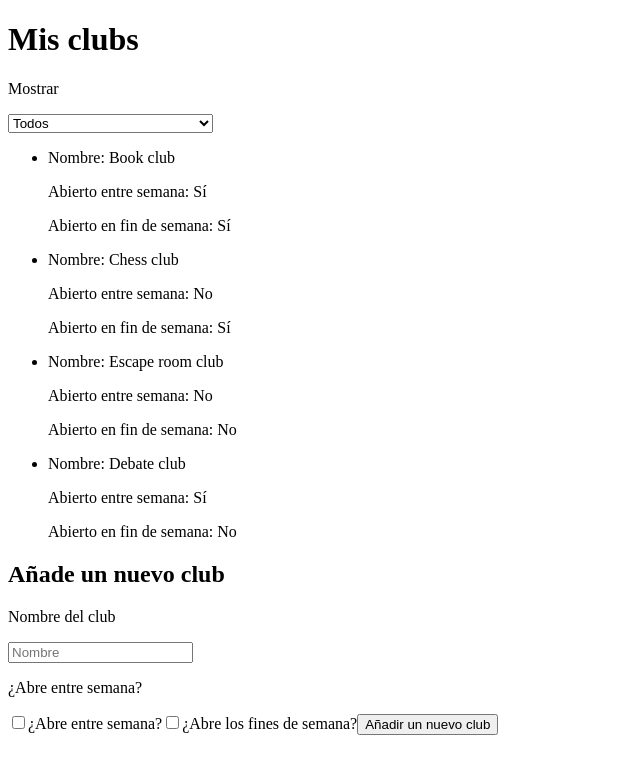
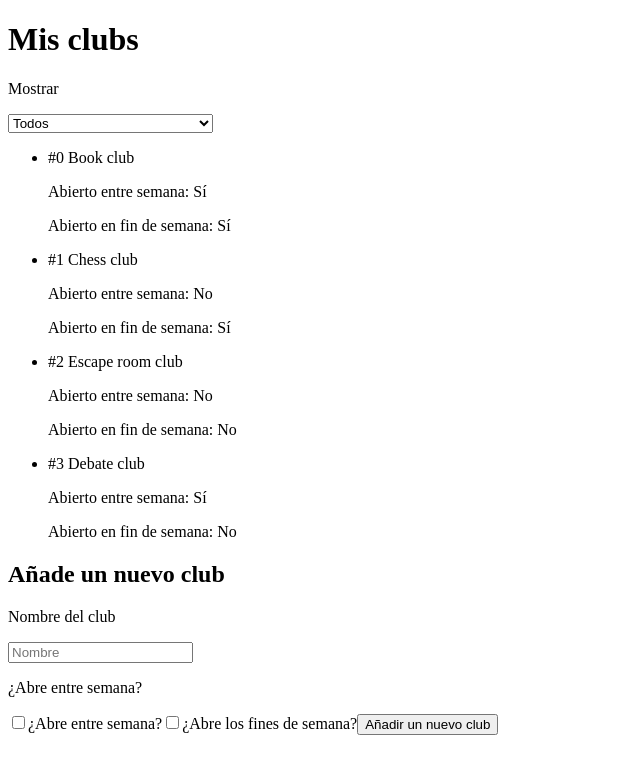
Before and after one commit to Adalab/modulo-3-evaluacion-intermedia-AlexandraLR, a React (Create React App) app: page / in a window 1280 px wide. Shown: the top 774 px of the page, without its empty margins (0-640 px from the left). Built offline with nearby package versions, Linux system fonts and the light colour scheme.

Commit message:
added #number, that i forgot completely in the exam

```diff
--- a/src/components/App.js
+++ b/src/components/App.js
@@ -60,7 +60,7 @@ function App() {
     .map((oneClub, i) => (
       <li className="full__clubcontainer" key={i}>
         <p className="club__name">
-          <label className="contact__label">Nombre: </label>
+          <label className="contact__label">#{i} </label>
           {oneClub.name}
         </p>
         <p className="open__weekdays">
```
